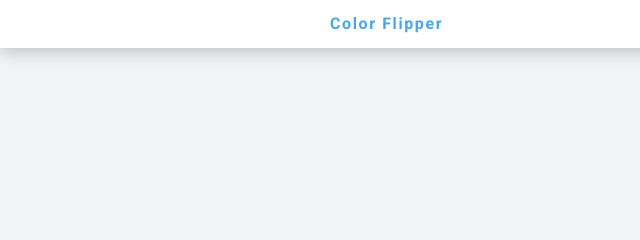
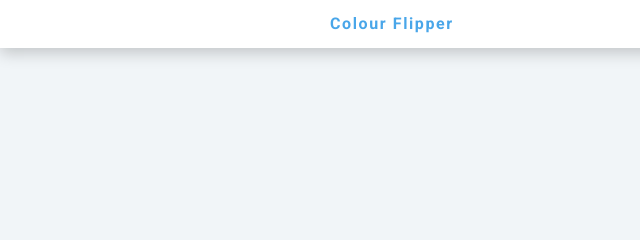
Before and after one commit to Irfanh185/colour-flipper-01, a plain HTML site: page hex.html in a window 1280 px wide. Shown: the top 240 px of the page, 0-640 px from the left. Drawn offline with nearby package versions, Linux system fonts and the light colour scheme.

Commit message:
correct spelling

```diff
--- a/app.js
+++ b/app.js
@@ -2,7 +2,7 @@ const colors = ["green", "red", "rgba(133,122,200)", "#f15025"];
 //create the variables to target the btn and colour
 const btn = document.getElementById("btn");
 const color = document.querySelector(".color");
-//add even listener
+//add event listener
 btn.addEventListener("click", function () {
   //get random number between 0-3
   const randomNumber = getRandomNumber();
--- a/hex.html
+++ b/hex.html
@@ -12,7 +12,7 @@
   <body>
     <nav>
       <div class="nav-center">
-        <h4>color flipper</h4>
+        <h4>colour flipper</h4>
         <ul class="nav-links">
           <li><a href="index.html">simple</a></li>
           <li><a href="hex.html">hex</a></li>
```
